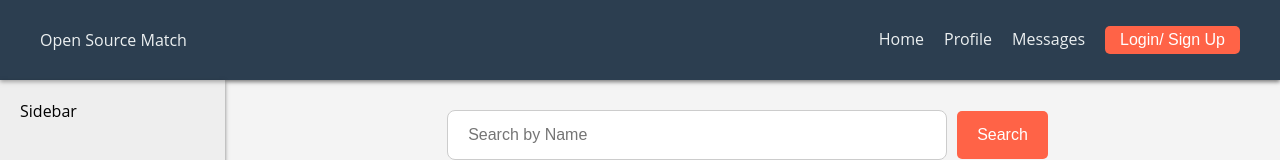
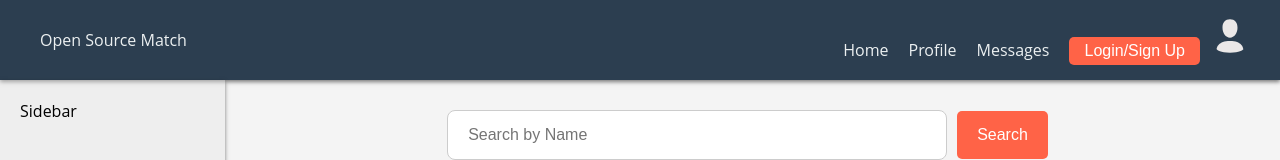
Before and after one commit to OpenSourceMatching/OpenSourceMatching, a Next.js app: page / in a window 1280 px wide. Shown: the top 160 px of the page. Built offline with nearby package versions, Linux system fonts and the light colour scheme; no server answers.

Commit message:
navprofile styling

```diff
--- a/src/components/NavProfile.tsx
+++ b/src/components/NavProfile.tsx
@@ -31,20 +31,27 @@ const NavProfile = () => {
     <>
       {/* Tells nextauth to use descope as the login provider and when finished, go back to home page when you aren't already authenticated */}
       {status !== 'authenticated' &&
-      <Button onClick={() => signIn("descope", { callbackUrl: "/" })}>Login/ Sign Up</Button>
+        <>
+          <Button onClick={() => signIn("descope", { callbackUrl: "/" })}>Login/Sign Up</Button>
+          <Image
+            src={'/profile-placeholder.svg'}
+            alt="profile picture"
+            width={40}
+            height={40}
+          />
+        </>
       }
       {/* Show profile picture if already signed in */}
       {status === 'authenticated' &&
       <>
-        <h3>{session.user?.name}</h3>
-        <div>
-          <Image
+        <h4>{session.user?.name}</h4>
+        <Button onClick={() => signOut({redirect: false, callbackUrl: '/'})}>Sign Out</Button>
+        <Image
             src={session.user?.image || '/profile-placeholder.svg'}
             alt="profile picture"
-            width={50}
-            height={50}/>
-        </div>
-        <Button onClick={() => signOut({redirect: false, callbackUrl: '/'})}>Sign Out</Button>
+            width={40}
+            height={40}
+        />
       </>
       }
     </>
```
Also changed, not shown: public/profile-placeholder.svg.
